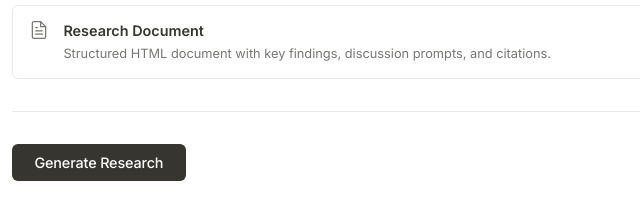
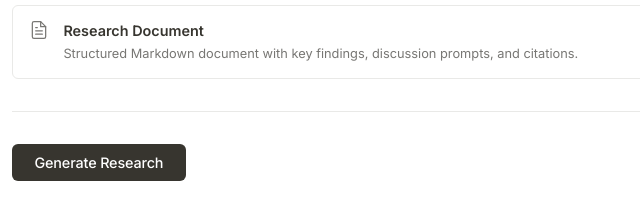
Before and after one commit to tim-r-cruz/deepresearchagent, a plain HTML site: page static/index.html in a window 1280 px wide. Shown: the part 1015-1234 px from the top of the page, 272-912 px from the left. Drawn offline with Linux system fonts and the light colour scheme.

Commit message:
Update UI label: HTML → Markdown for research document output
Co-Authored-By: Claude Sonnet 4.6 <noreply@anthropic.com>

```diff
--- a/static/index.html
+++ b/static/index.html
@@ -128,7 +128,7 @@
               </div>
               <div>
                 <strong>Research Document</strong>
-                <p>Structured HTML document with key findings, discussion prompts, and citations.</p>
+                <p>Structured Markdown document with key findings, discussion prompts, and citations.</p>
               </div>
             </div>
           </label>
```
